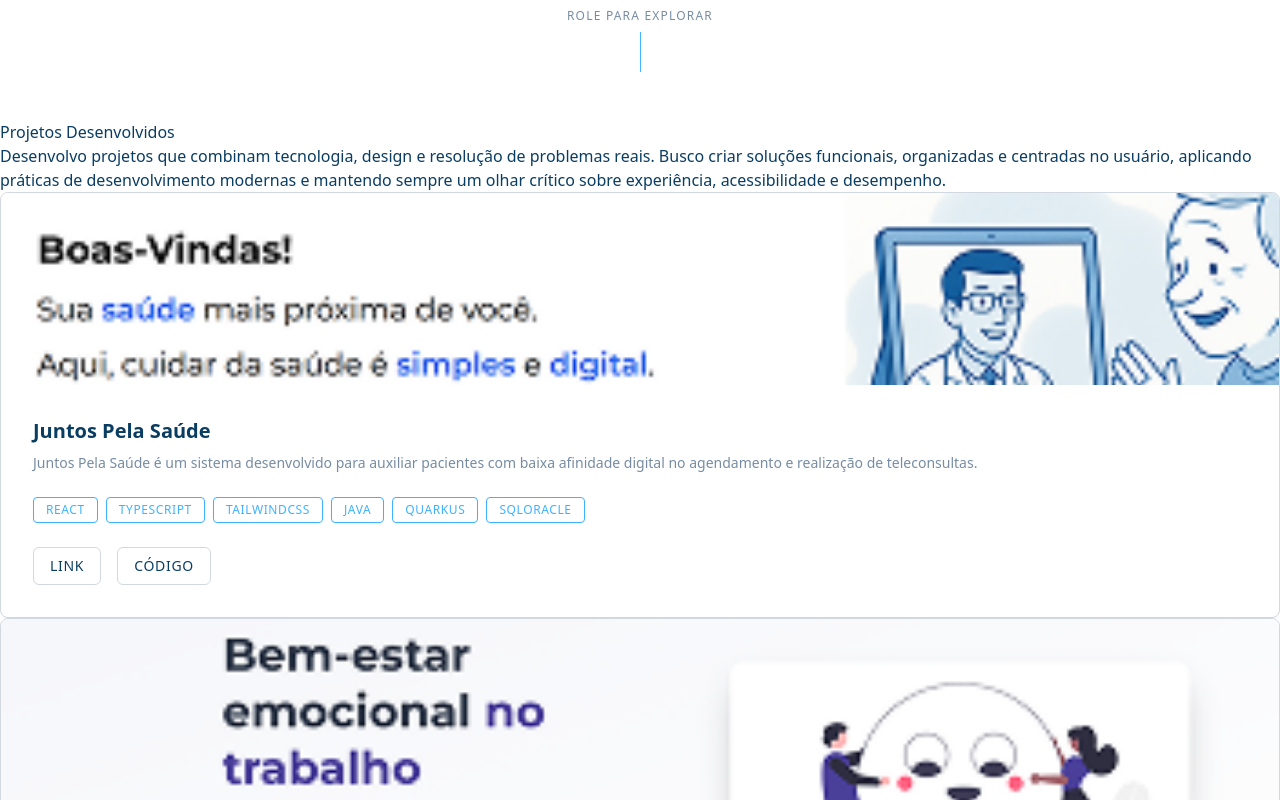
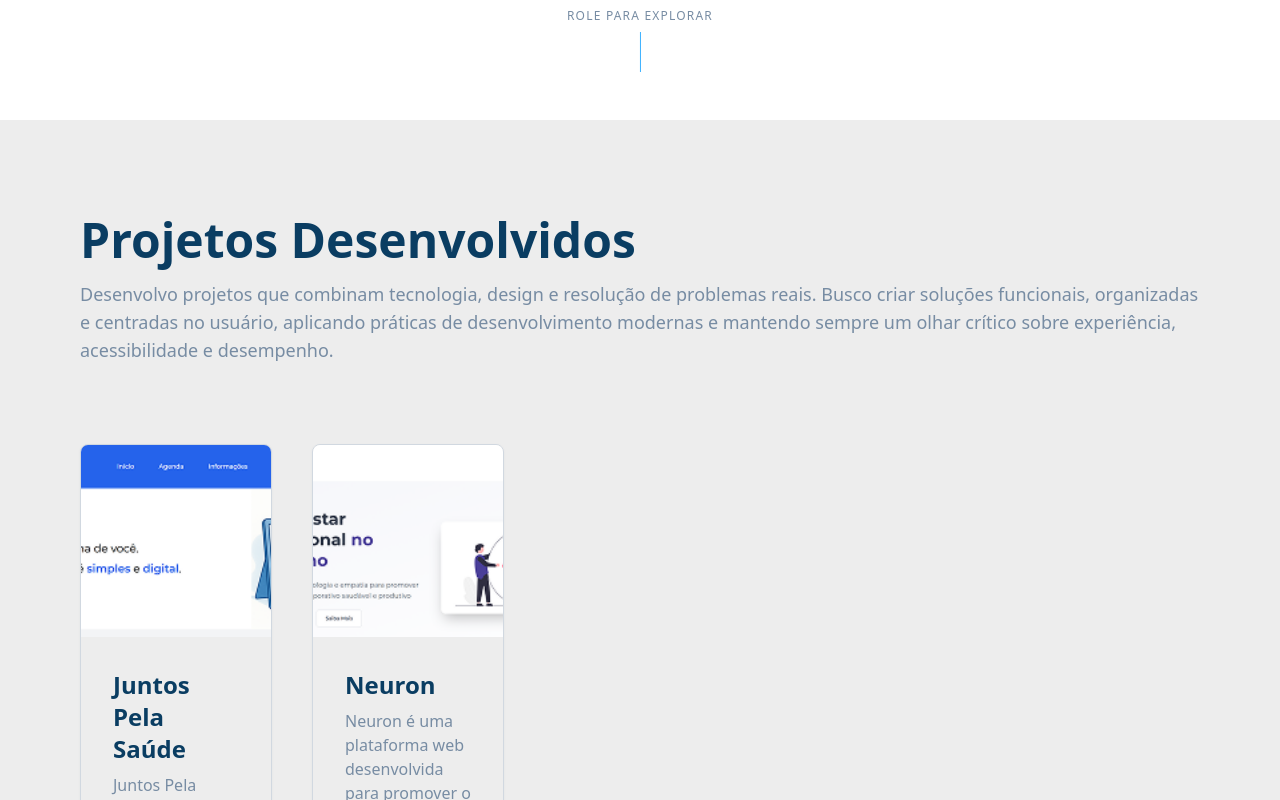
Before and after one commit to annaclrl/portifolio, a React (Vite) app: page / in a window 1280 px wide. Shown: the part 680-1480 px from the top of the page. Built offline with nearby package versions, Linux system fonts and the light colour scheme.

Commit message:
style: estilizando sessão de projetos

```diff
--- a/src/components/CardProjeto/index.tsx
+++ b/src/components/CardProjeto/index.tsx
@@ -23,14 +23,14 @@ const CardProjeto = ({ project }: Props) => {
 
       <div className="p-8">
         <h3
-          className="text-xl font-semibold mb-2"
+          className="text-2xl font-semibold mb-2"
           style={{ color: 'var(--primary)' }}
         >
           {project.titulo}
         </h3>
 
         <p
-          className="text-sm mb-6"
+          className="text-md mb-6"
           style={{ color: 'var(--text-secondary)' }}
         >
           {project.descricao}
--- a/src/pages/Portifolio/index.tsx
+++ b/src/pages/Portifolio/index.tsx
@@ -225,13 +225,27 @@ const Portifolio = () => {
         </div>
       </section>
 
-      <section>
-        <div>
-          <div>
-            <h2>Projetos Desenvolvidos</h2>
-            <p>Desenvolvo projetos que combinam tecnologia, design e resolução de problemas reais. Busco criar soluções funcionais, organizadas e centradas no usuário, aplicando práticas de desenvolvimento modernas e mantendo sempre um olhar crítico sobre experiência, acessibilidade e desempenho.</p>
+      <section
+        id="work"
+        className="py-24 w-full"
+        style={{ backgroundColor: 'var(--bg-secondary)' }}
+      >
+        <div className="w-full px-6 lg:px-12 xl:px-20">
+          <div className="mb-20">
+            <h2
+              className="text-4xl lg:text-5xl font-bold mb-4"
+              style={{ color: 'var(--primary)' }}
+            >
+              Projetos Desenvolvidos
+            </h2>
+            <p
+              className="text-lg max-w-8xl"
+              style={{ color: 'var(--text-secondary)' }}
+            >
+              Desenvolvo projetos que combinam tecnologia, design e resolução de problemas reais. Busco criar soluções funcionais, organizadas e centradas no usuário, aplicando práticas de desenvolvimento modernas e mantendo sempre um olhar crítico sobre experiência, acessibilidade e desempenho.
+            </p>
           </div>
-          <div >
+          <div className="grid grid-cols-1 lg:grid-cols-5 gap-10" >
             {projetos.map((projeto, index) => (
               <CardProjeto key={index} project={projeto} />
             ))}
```
Lines whose indentation alone changed are shown as unchanged.
